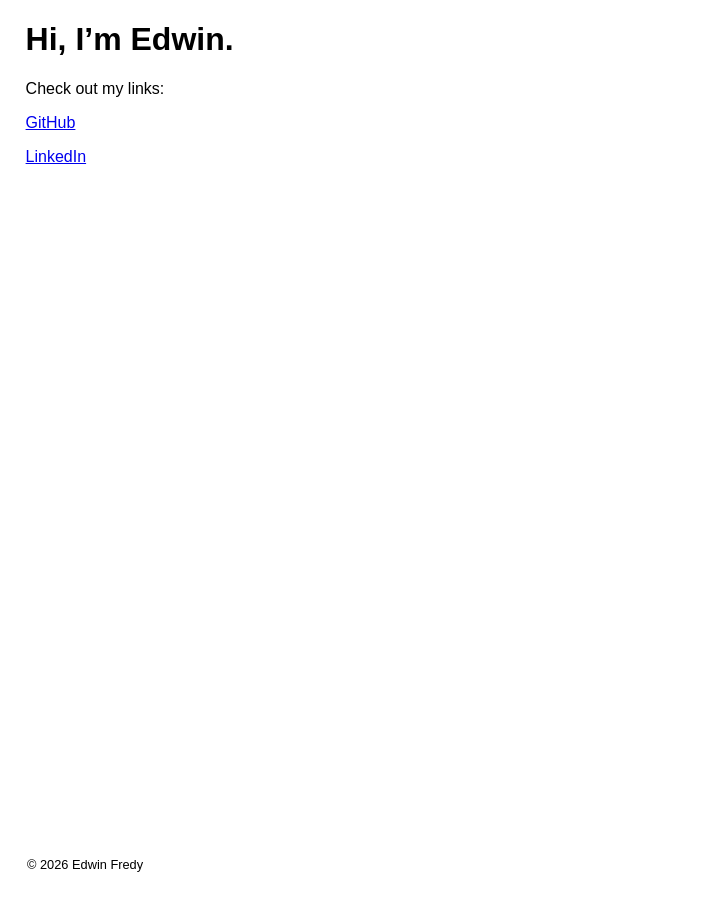
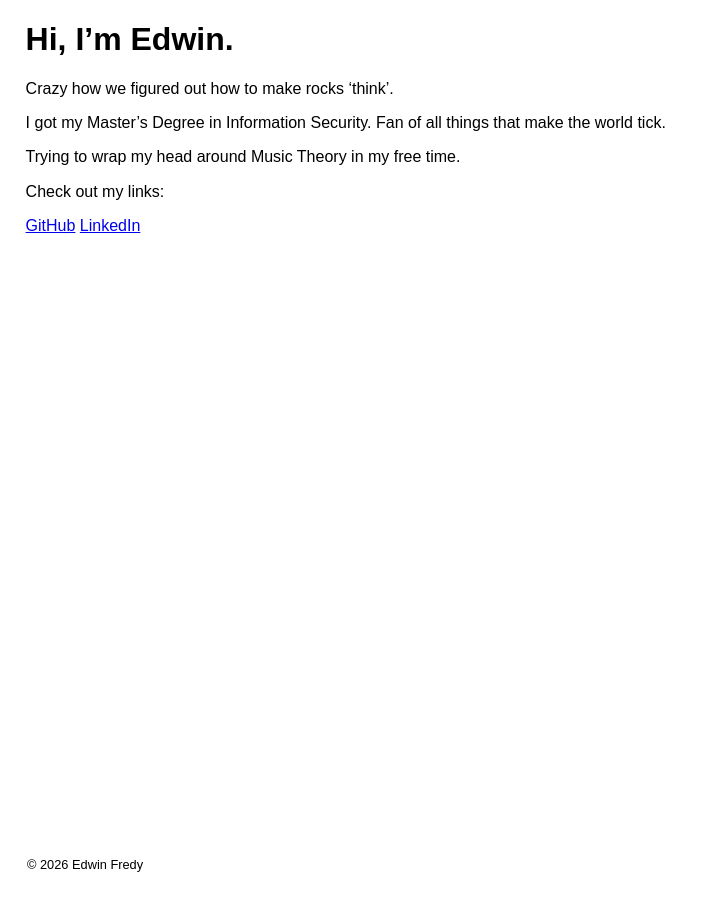
Before and after one commit to edwinfredy/hi, a Jekyll site: the page built from index.md, in a window 1280 px wide. Shown: the whole page, without its empty margins (0-703 px from the left). Built offline with Jekyll 4.4.1, drawn with Linux system fonts in a browser that asks for light colours.

Commit message:
Updated index.md

```diff
--- a/index.md
+++ b/index.md
@@ -5,8 +5,12 @@ layout: default
 
 # Hi, I'm Edwin.
 
+Crazy how we figured out how to make rocks 'think'.
+
+I got my Master's Degree in Information Security. Fan of all things that make the world tick.
+
+Trying to wrap my head around Music Theory in my free time.
+
 Check out my links:
 
-[GitHub](https://github.com/edwinfredy/)
-
-[LinkedIn](https://www.linkedin.com/in/edwinfredy/)
+[GitHub](https://github.com/edwinfredy/)    [LinkedIn](https://www.linkedin.com/in/edwinfredy/)
```
